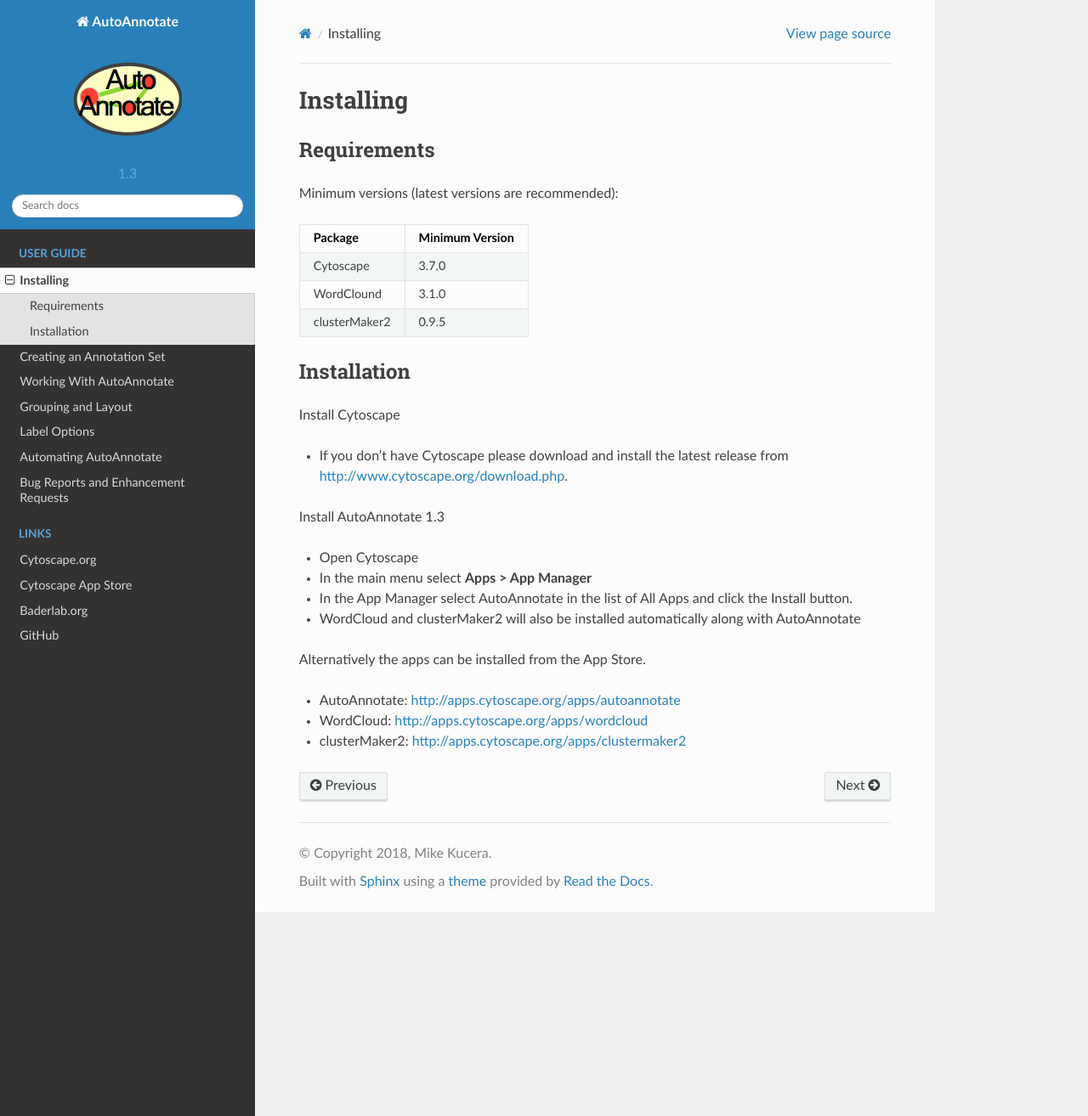
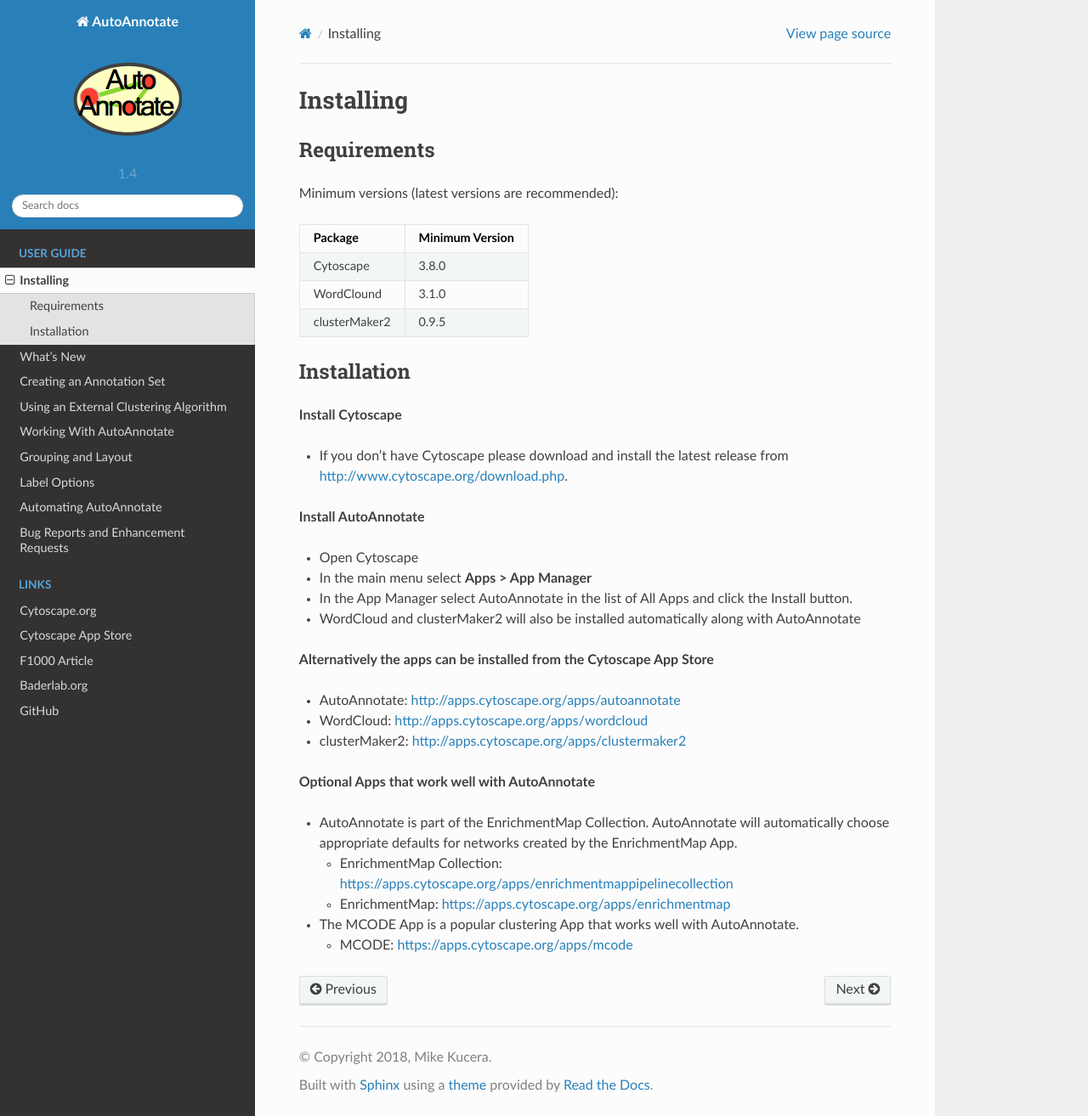
Before and after one commit to BaderLab/AutoAnnotateApp, a Sphinx documentation site: the page built from docs/Installing.rst, in a window 1280 px wide and 1314 px high. Shown: the whole window at 85% size. Built offline with Sphinx 7.4.7 and the Read the Docs theme 2.0.0, drawn with Linux system fonts in a browser that asks for light colours.

```diff
--- a/docs/Installing.rst
+++ b/docs/Installing.rst
@@ -9,7 +9,7 @@ Minimum versions (latest versions are recommended):
 ============== ===============
 Package        Minimum Version
 ============== ===============
-Cytoscape      3.7.0
+Cytoscape      3.8.0
 WordClound     3.1.0
 clusterMaker2  0.9.5
 ============== ===============
@@ -18,20 +18,32 @@ clusterMaker2  0.9.5
 Installation
 ------------
 
-Install Cytoscape
+**Install Cytoscape**
 
 * If you don’t have Cytoscape please download and install the latest release
   from http://www.cytoscape.org/download.php.
 
-Install AutoAnnotate 1.3
+**Install AutoAnnotate**
 
 * Open Cytoscape
 * In the main menu select **Apps > App Manager**
-* In the App Manager select AutoAnnotate in the list of All Apps and  click the Install button.
+* In the App Manager select AutoAnnotate in the list of All Apps and click the Install button.
 * WordCloud and clusterMaker2 will also be installed automatically along with AutoAnnotate
 
-Alternatively the apps can be installed from the App Store.
+**Alternatively the apps can be installed from the Cytoscape App Store**
 
 * AutoAnnotate: http://apps.cytoscape.org/apps/autoannotate
 * WordCloud: http://apps.cytoscape.org/apps/wordcloud
 * clusterMaker2: http://apps.cytoscape.org/apps/clustermaker2
+
+**Optional Apps that work well with AutoAnnotate**
+
+* AutoAnnotate is part of the EnrichmentMap Collection. AutoAnnotate will automatically choose
+  appropriate defaults for networks created by the EnrichmentMap App.
+
+  * EnrichmentMap Collection: https://apps.cytoscape.org/apps/enrichmentmappipelinecollection
+  * EnrichmentMap: https://apps.cytoscape.org/apps/enrichmentmap
+
+* The MCODE App is a popular clustering App that works well with AutoAnnotate.
+
+  * MCODE: https://apps.cytoscape.org/apps/mcode
--- a/docs/conf.py
+++ b/docs/conf.py
@@ -55,9 +55,9 @@ author = 'Mike Kucera'
 # built documents.
 #
 # The short X.Y version.
-version = '1.3'
+version = '1.4'
 # The full version, including alpha/beta/rc tags.
-release = '1.3'
+release = '1.4'
 
 # The language for content autogenerated by Sphinx. Refer to documentation
 # for a list of supported languages.
```
Also changed, not shown: docs/CreatingAnAnnotationSet.rst (+1 -44 lines), docs/External.rst (added, +62 -0 lines), docs/WhatsNew.rst (added, +41 -0 lines), docs/index.rst (+4 -15 lines).
